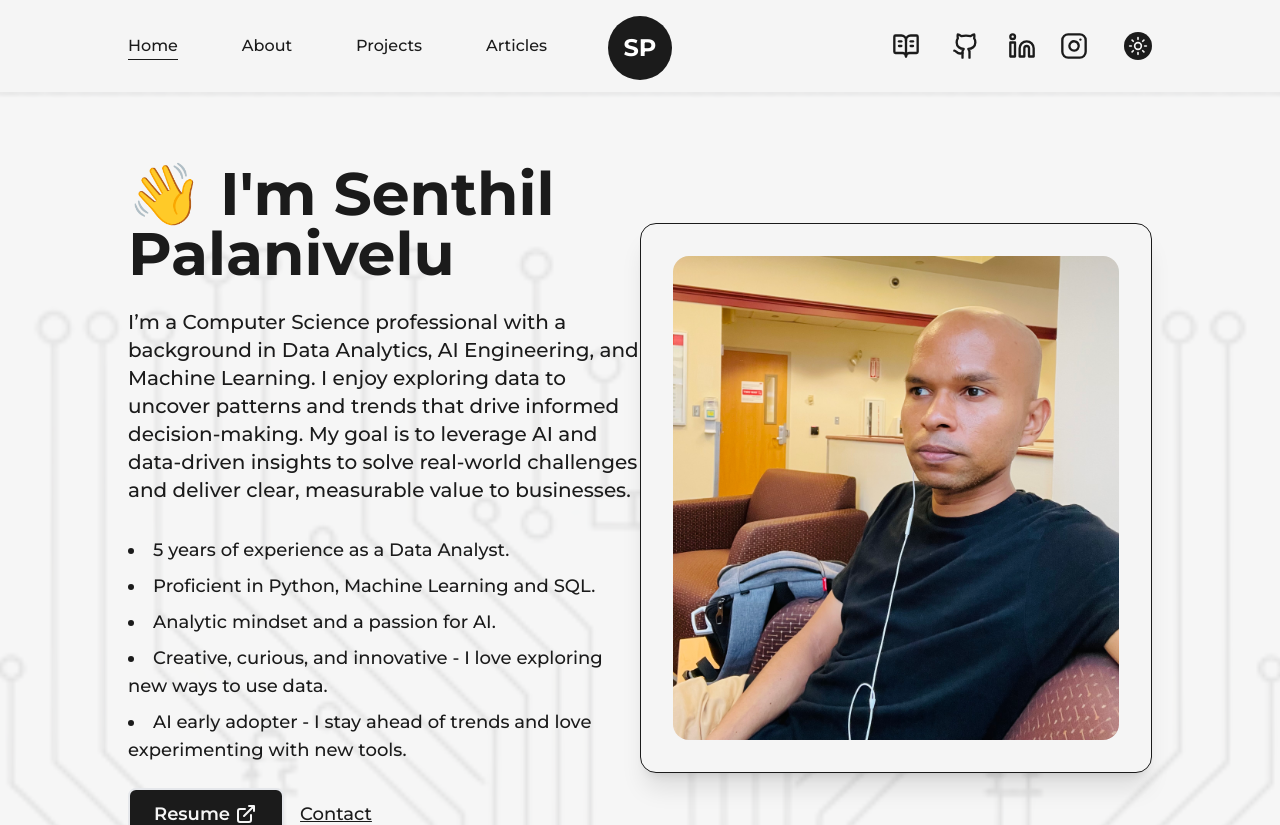
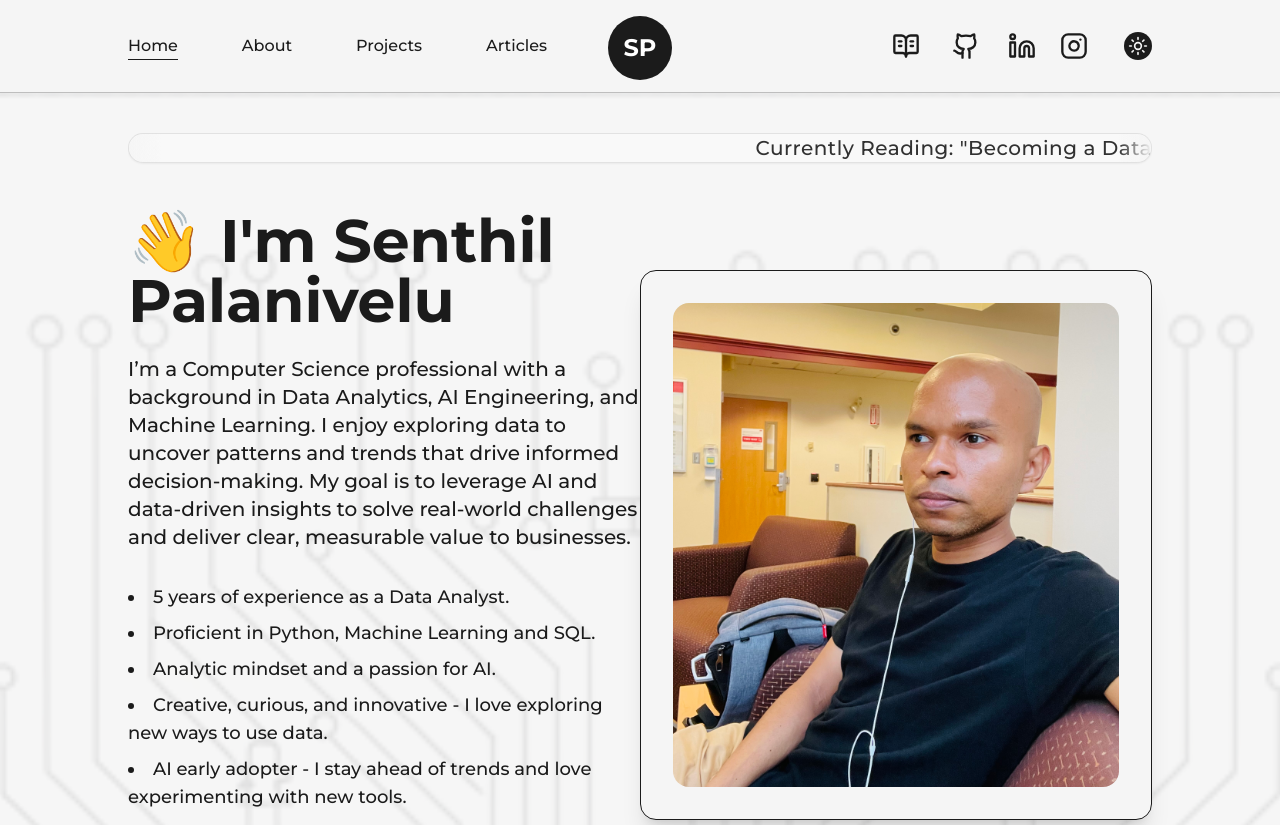
Before and after one commit to senthilcaesar/portfolio, a Next.js app: page / in a window 1280 px wide. Shown: the top 825 px of the page. Built offline with nearby package versions, Linux system fonts and the light colour scheme.

Commit message:
New Updates

```diff
--- a/src/app/page.tsx
+++ b/src/app/page.tsx
@@ -10,6 +10,8 @@ import Image from "next/image";
 import Link from "next/link";
 import TransitionEffect from "@/components/TransitionEffect";
 import type { Metadata } from "next";
+
+import MovingText from "@/components/MovingText";
 
 export const metadata: Metadata = {
   title: "Senthil Palanivelu",
@@ -27,6 +29,11 @@ export default function Home() {
             <Image src={banner} alt="background" fill className="object-cover" priority />
         </div>
         <Layout className="pt-16 md:pt-16 sm:pt-8 relative z-10">
+          {/* Moving Text Marquee */}
+           <div className="w-full mb-8 -mt-8 xl:-mt-4 lg:-mt-2 sm:-mt-0">
+             <MovingText />
+           </div>
+
           <div className="flex items-center justify-between w-full lg:flex-col">
             <div className="w-1/2 flex flex-col items-start self-center lg:w-full lg:text-center">
               <AnimatedText
--- /dev/null
+++ b/src/components/MovingText.tsx
@@ -0,0 +1,35 @@
+"use client";
+import { motion } from "framer-motion";
+import React from "react";
+
+const MovingText = () => {
+  const text = "Currently Reading: \"Becoming a Data Head: How to Think, Speak, and Understand Data Science, Statistics, and Machine Learning by Alex J. Gutman\"";
+
+  return (
+    <div className="w-full overflow-hidden py-2 sm:mt-0 mb-4">
+      <div className="relative flex whitespace-nowrap overflow-hidden bg-white/30 dark:bg-dark/30 backdrop-blur-md rounded-full border border-dark/10 dark:border-light/10 shadow-sm">
+        {/* Gradient overlays for fade effect */}
+        <div className="absolute top-0 left-0 w-8 h-full bg-gradient-to-r from-light to-transparent dark:from-dark z-10 rounded-l-full" />
+        <div className="absolute top-0 right-0 w-8 h-full bg-gradient-to-l from-light to-transparent dark:from-dark z-10 rounded-r-full" />
+
+        <motion.div
+           className="flex items-center w-max"
+           initial={{ x: "100%" }}
+           animate={{ x: "-100%" }}
+           transition={{
+             repeat: Infinity,
+             repeatType: "loop",
+             duration: 20,
+             ease: "linear",
+           }}
+        >
+          <span className="text-xl md:text-lg sm:text-base font-medium text-dark/90 dark:text-light/90 px-4 inline-block tracking-wide">
+            {text}
+          </span>
+        </motion.div>
+      </div>
+    </div>
+  );
+};
+
+export default MovingText;
--- a/src/components/Navbar.tsx
+++ b/src/components/Navbar.tsx
@@ -95,7 +95,7 @@ const Navbar = () => {
   return (
     <header
       className="w-full flex items-center justify-between px-32 py-8 font-medium z-30 dark:text-light
-    lg:px-16 relative md:px-12 sm:px-8
+    lg:px-16 relative md:px-12 sm:px-8 border-b border-dark/25 dark:border-light/25
     "
     >
       <button
```
